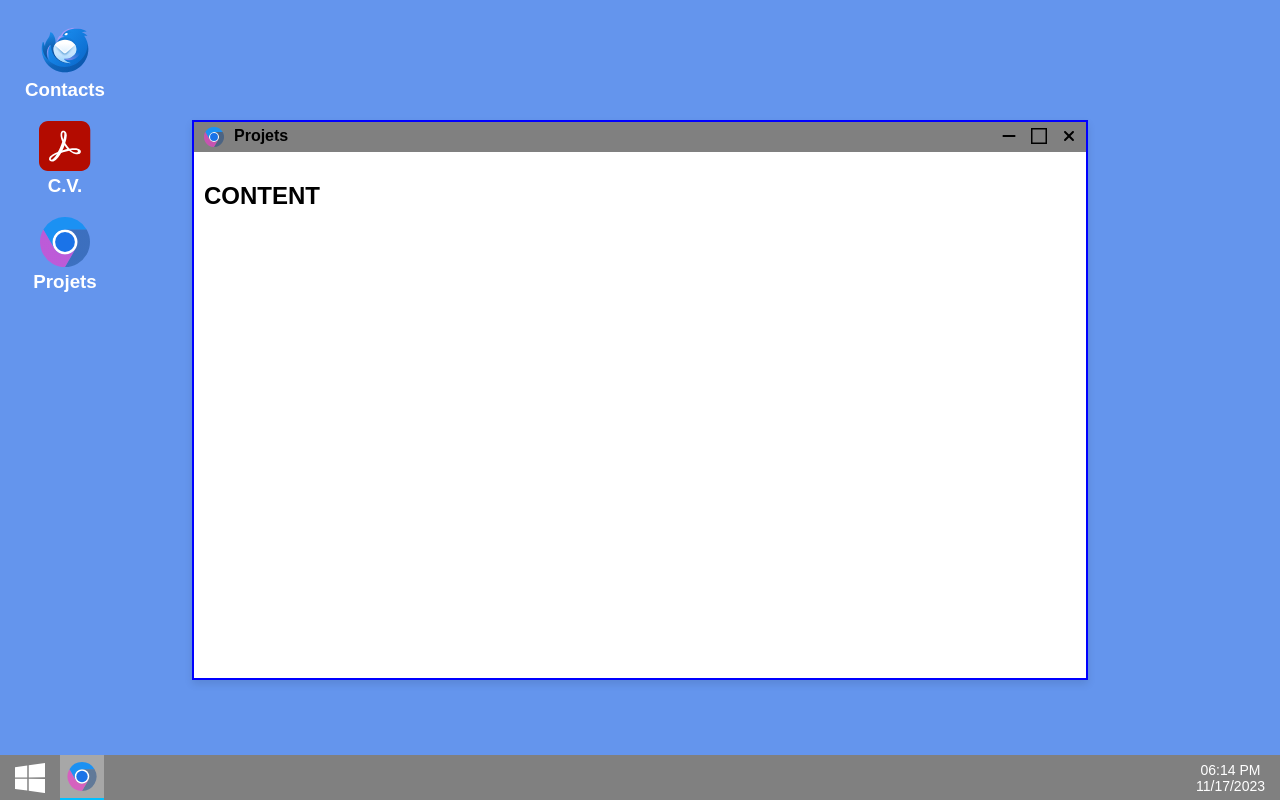
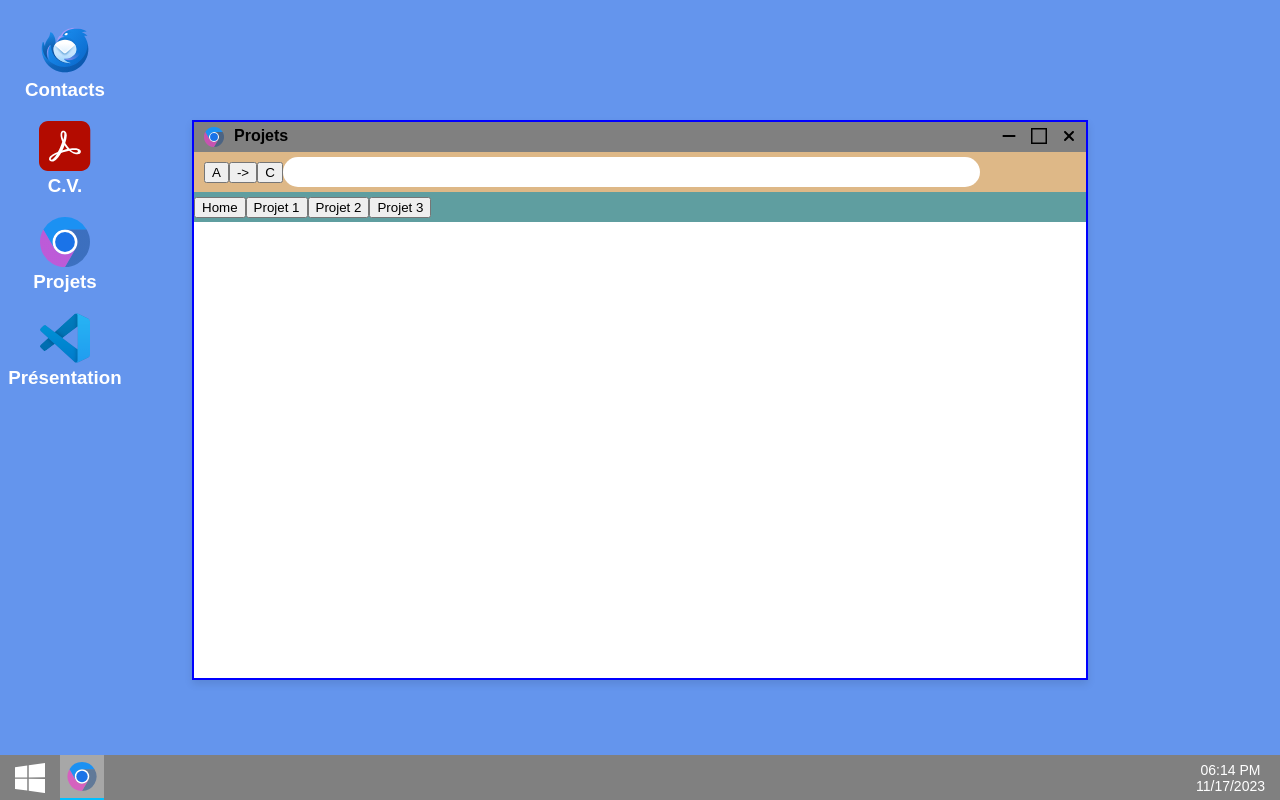
Before and after one commit to wtfshenei/ocr12-portfolio, a React (Create React App) app: page /desktop in a window 1280 px wide. Both pictures are taken after a click on the element "Projets". Built offline with nearby package versions, Linux system fonts and the light colour scheme; a web font is replaced by a local one.

Commit message:
feat(App): Ajout VSCode + JSDoc

```diff
--- a/src/containers/apps/chrome/chrome.jsx
+++ b/src/containers/apps/chrome/chrome.jsx
@@ -1,10 +1,26 @@
 import React from 'react';
+import {BookmarksBar, ContentContainer, HeaderNavigator, MainBar} from "./chrome.styles";
+import Button from "../../../components/button/button";
+import Input from "../../../components/input/input";
 
 const Chrome = () => {
     return (
-        <div>
-            <h2>CONTENT</h2>
-        </div>
+        <ContentContainer>
+            <HeaderNavigator>
+                <MainBar>
+                    <Button>A</Button>
+                    <Button>-></Button>
+                    <Button>C</Button>
+                    <Input></Input>
+                </MainBar>
+                <BookmarksBar>
+                    <Button>Home</Button>
+                    <Button>Projet 1</Button>
+                    <Button>Projet 2</Button>
+                    <Button>Projet 3</Button>
+                </BookmarksBar>
+            </HeaderNavigator>
+        </ContentContainer>
     );
 };
 
--- a/src/containers/apps/chrome/chrome.styles.js
+++ b/src/containers/apps/chrome/chrome.styles.js
@@ -0,0 +1,39 @@
+import styled from "styled-components";
+
+export const ContentContainer = styled.div`
+  display: flex;
+  width: 100%;
+  margin: 0;
+  padding: 0;
+`
+export const HeaderNavigator = styled.div`
+  display: flex;
+  flex-direction: column;
+  width: 100%;
+`
+
+export const MainBar = styled.div`
+  display: flex;
+  flex-direction: row;
+  justify-content: flex-start;
+  align-items: center;
+  width: 100%;
+  height: 40px;
+  background-color: burlywood;
+  padding: 0 10px;
+
+  input {
+    width: 80%;
+    height: 30px;
+    border-radius: 30px;
+    border: none;
+  }
+`
+export const BookmarksBar = styled.div`
+  display: flex;
+  justify-content: flex-start;
+  align-items: center;
+  width: 100%;
+  height: 30px;
+  background-color: cadetblue;
+`
--- /dev/null
+++ b/src/containers/apps/vscode/vscode.jsx
@@ -0,0 +1,11 @@
+import React from 'react';
+
+const Vscode = () => {
+    return (
+        <div>
+            <h2>CONTENT</h2>
+        </div>
+    );
+};
+
+export default Vscode;
--- /dev/null
+++ b/src/containers/apps/vscode/vscodeIcon.jsx
@@ -0,0 +1,51 @@
+import React from 'react';
+
+const VscodeIcon = () => {
+    return (
+        <div>
+            <svg viewBox="0 0 100 100" fill="none" xmlns="http://www.w3.org/2000/svg">
+                <mask id="mask0" mask-type="alpha" maskUnits="userSpaceOnUse" x="0" y="0">
+                    <path fillRule="evenodd" clipRule="evenodd" d="M70.9119 99.3171C72.4869 99.9307 74.2828 99.8914 75.8725 99.1264L96.4608 89.2197C98.6242 88.1787 100 85.9892 100 83.5872V16.4133C100 14.0113 98.6243 11.8218 96.4609 10.7808L75.8725 0.873756C73.7862 -0.130129 71.3446 0.11576 69.5135 1.44695C69.252 1.63711 69.0028 1.84943 68.769 2.08341L29.3551 38.0415L12.1872 25.0096C10.589 23.7965 8.35363 23.8959 6.86933 25.2461L1.36303 30.2549C-0.452552 31.9064 -0.454633 34.7627 1.35853 36.417L16.2471 50.0001L1.35853 63.5832C-0.454633 65.2374 -0.452552 68.0938 1.36303 69.7453L6.86933 74.7541C8.35363 76.1043 10.589 76.2037 12.1872 74.9905L29.3551 61.9587L68.769 97.9167C69.3925 98.5406 70.1246 99.0104 70.9119 99.3171ZM75.0152 27.2989L45.1091 50.0001L75.0152 72.7012V27.2989Z" fill="white"/>
+                </mask>
+                <g mask="url(#mask0)">
+                    <path d="M96.4614 10.7962L75.8569 0.875542C73.4719 -0.272773 70.6217 0.211611 68.75 2.08333L1.29858 63.5832C-0.515693 65.2373 -0.513607 68.0937 1.30308 69.7452L6.81272 74.754C8.29793 76.1042 10.5347 76.2036 12.1338 74.9905L93.3609 13.3699C96.086 11.3026 100 13.2462 100 16.6667V16.4275C100 14.0265 98.6246 11.8378 96.4614 10.7962Z" fill="#0065A9"/>
+                    <g filter="url(#filter0_d)">
+                        <path d="M96.4614 89.2038L75.8569 99.1245C73.4719 100.273 70.6217 99.7884 68.75 97.9167L1.29858 36.4169C-0.515693 34.7627 -0.513607 31.9063 1.30308 30.2548L6.81272 25.246C8.29793 23.8958 10.5347 23.7964 12.1338 25.0095L93.3609 86.6301C96.086 88.6974 100 86.7538 100 83.3334V83.5726C100 85.9735 98.6246 88.1622 96.4614 89.2038Z" fill="#007ACC"/>
+                    </g>
+                    <g filter="url(#filter1_d)">
+                        <path d="M75.8578 99.1263C73.4721 100.274 70.6219 99.7885 68.75 97.9166C71.0564 100.223 75 98.5895 75 95.3278V4.67213C75 1.41039 71.0564 -0.223106 68.75 2.08329C70.6219 0.211402 73.4721 -0.273666 75.8578 0.873633L96.4587 10.7807C98.6234 11.8217 100 14.0112 100 16.4132V83.5871C100 85.9891 98.6234 88.1786 96.4586 89.2196L75.8578 99.1263Z" fill="#1F9CF0"/>
+                    </g>
+                    <g style={{"mix-blend-mode":"overlay"}} opacity="0.25">
+                        <path fillRule="evenodd" clipRule="evenodd" d="M70.8511 99.3171C72.4261 99.9306 74.2221 99.8913 75.8117 99.1264L96.4 89.2197C98.5634 88.1787 99.9392 85.9892 99.9392 83.5871V16.4133C99.9392 14.0112 98.5635 11.8217 96.4001 10.7807L75.8117 0.873695C73.7255 -0.13019 71.2838 0.115699 69.4527 1.44688C69.1912 1.63705 68.942 1.84937 68.7082 2.08335L29.2943 38.0414L12.1264 25.0096C10.5283 23.7964 8.29285 23.8959 6.80855 25.246L1.30225 30.2548C-0.513334 31.9064 -0.515415 34.7627 1.29775 36.4169L16.1863 50L1.29775 63.5832C-0.515415 65.2374 -0.513334 68.0937 1.30225 69.7452L6.80855 74.754C8.29285 76.1042 10.5283 76.2036 12.1264 74.9905L29.2943 61.9586L68.7082 97.9167C69.3317 98.5405 70.0638 99.0104 70.8511 99.3171ZM74.9544 27.2989L45.0483 50L74.9544 72.7012V27.2989Z" fill="url(#paint0_linear)"/>
+                    </g>
+                </g>
+                <defs>
+                    <filter id="filter0_d" x="-8.39411" y="15.8291" width="116.727" height="92.2456" filterUnits="userSpaceOnUse" color-interpolation-filters="sRGB">
+                        <feFlood floodOpacity="0" result="BackgroundImageFix"/>
+                        <feColorMatrix in="SourceAlpha" type="matrix" values="0 0 0 0 0 0 0 0 0 0 0 0 0 0 0 0 0 0 127 0"/>
+                        <feOffset/>
+                        <feGaussianBlur stdDeviation="4.16667"/>
+                        <feColorMatrix type="matrix" values="0 0 0 0 0 0 0 0 0 0 0 0 0 0 0 0 0 0 0.25 0"/>
+                        <feBlend mode="overlay" in2="BackgroundImageFix" result="effect1_dropShadow"/>
+                        <feBlend mode="normal" in="SourceGraphic" in2="effect1_dropShadow" result="shape"/>
+                    </filter>
+                    <filter id="filter1_d" x="60.4167" y="-8.07558" width="47.9167" height="116.151" filterUnits="userSpaceOnUse" color-interpolation-filters="sRGB">
+                        <feFlood floodOpacity="0" result="BackgroundImageFix"/>
+                        <feColorMatrix in="SourceAlpha" type="matrix" values="0 0 0 0 0 0 0 0 0 0 0 0 0 0 0 0 0 0 127 0"/>
+                        <feOffset/>
+                        <feGaussianBlur stdDeviation="4.16667"/>
+                        <feColorMatrix type="matrix" values="0 0 0 0 0 0 0 0 0 0 0 0 0 0 0 0 0 0 0.25 0"/>
+                        <feBlend mode="overlay" in2="BackgroundImageFix" result="effect1_dropShadow"/>
+                        <feBlend mode="normal" in="SourceGraphic" in2="effect1_dropShadow" result="shape"/>
+                    </filter>
+                    <linearGradient id="paint0_linear" x1="49.9392" y1="0.257812" x2="49.9392" y2="99.7423" gradientUnits="userSpaceOnUse">
+                        <stop stopColor="white"/>
+                        <stop offset="1" stopColor="white" stopOpacity="0"/>
+                    </linearGradient>
+                </defs>
+            </svg>
+        </div>
+    );
+};
+
+export default VscodeIcon;
--- a/src/containers/taskbar/taskbar.jsx
+++ b/src/containers/taskbar/taskbar.jsx
@@ -10,6 +10,11 @@ const Taskbar = ({ props }) => {
     const openApps = useSelector((state) => state.windows.window)
     const frontApp = useSelector((state) => state.windows.frontWindow)
 
+    /**
+     * Pour icônes de la barre des tâches.
+     * Fonction qui sert à minimiser une app si celle-ci est présente sur le bureau.
+     * Sinon fait réapparaitre une app minimisée en la mettant au 1er plan.
+     */
     const handleIconClick = (appId, isMinimized) => {
         if (isMinimized) {
             dispatch(restoreWindow(appId));
--- a/src/containers/window/window.styles.js
+++ b/src/containers/window/window.styles.js
@@ -55,7 +55,7 @@ export const TitlebarRight = styled.div`
 export const WindowContent = styled.div`
   width: 100%;
   height: calc(100% - 30px);
-  padding: 10px;
+  //padding: 10px;
   overflow: auto;
 `;
 
--- a/src/pages/desktop/desktop.jsx
+++ b/src/pages/desktop/desktop.jsx
@@ -26,6 +26,12 @@ const Desktop = () => {
             name: 'Projets',
             iconType: 'chrome',
             contentType: 'chrome'
+        },
+        {
+            id: 'app4',
+            name: 'Présentation',
+            iconType: 'vscode',
+            contentType: 'vscode'
         }
     ]
 
@@ -33,6 +39,12 @@ const Desktop = () => {
     const openApps = useSelector((state) => state.windows.window)
     const frontApp = useSelector((state) => state.windows.frontWindow)
 
+    /**
+     * Crée une nouvelle fenêtre lorsque l'on ouvre une app pour la 1ère fois.
+     * Crée un décalage lors de l'ouverture de plusieurs apps.
+     * Empêche l'ouverture d'une même app plusieurs fois.
+     * Met au 1er plan l'app lors de son ouverture.
+     */
     const handleOpenWindow = (app) => {
         const isAppAlreadyOpen = openApps.some(openApp => openApp.id === app.id);
         if (!isAppAlreadyOpen) {
@@ -54,6 +66,9 @@ const Desktop = () => {
         }
     }
 
+    /**
+     * Fonction qui sert à mettre au 1er plan une app.
+     */
     const handleBringToFront = (rel) => {
         dispatch(frontWindow(rel))
     }
--- a/src/pages/login/login.jsx
+++ b/src/pages/login/login.jsx
@@ -12,6 +12,9 @@ import {useNavigate} from "react-router-dom";
 const Login = () => {
     const navigate = useNavigate()
 
+    /**
+     * Envoie l'utilisateur vers le bureau.
+     */
     const handleClick = () => {
         navigate('/desktop')
     }
--- a/src/utils/contentSelector.js
+++ b/src/utils/contentSelector.js
@@ -1,12 +1,17 @@
 import Thunderbird from "../containers/apps/thunderbird/thunderbird";
 import Acrobatreader from "../containers/apps/acrobatreader/acrobatreader";
 import Chrome from "../containers/apps/chrome/chrome";
+import Vscode from "../containers/apps/vscode/vscode";
 
+/**
+ * Fonction qui sélectionne le contenu de l'app en question.
+ */
 export const getContentComponent = (contentType) => {
     const contentComponents = {
         thunderbird: <Thunderbird />,
         acrobatreader: <Acrobatreader />,
-        chrome: <Chrome />
+        chrome: <Chrome />,
+        vscode: <Vscode />
     }
     return contentComponents[contentType]
 }
--- a/src/utils/iconSelector.js
+++ b/src/utils/iconSelector.js
@@ -1,12 +1,17 @@
 import ThunderbirdIcon from "../containers/apps/thunderbird/thunderbirdIcon";
 import AcrobatreaderIcon from "../containers/apps/acrobatreader/acrobatreaderIcon";
 import ChromeIcon from "../containers/apps/chrome/chromeIcon";
+import VscodeIcon from "../containers/apps/vscode/vscodeIcon";
 
+/**
+ * Fonction qui sélectionne l'icône de l'app en question.
+ */
 export const getIconComponent = (iconType) => {
     const iconComponents = {
         thunderbird: <ThunderbirdIcon />,
         acrobatreader: <AcrobatreaderIcon />,
-        chrome: <ChromeIcon />
+        chrome: <ChromeIcon />,
+        vscode: <VscodeIcon />
     }
     return iconComponents[iconType]
 }
```
Also changed, not shown: src/containers/window/window.jsx (+20 -0 lines).
